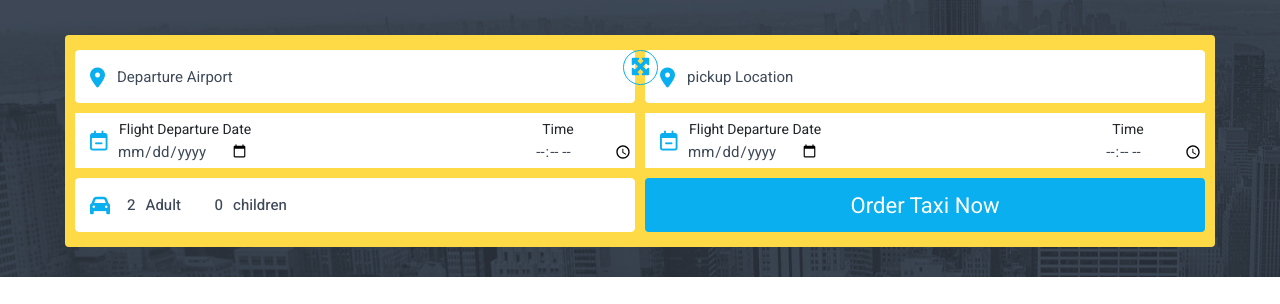
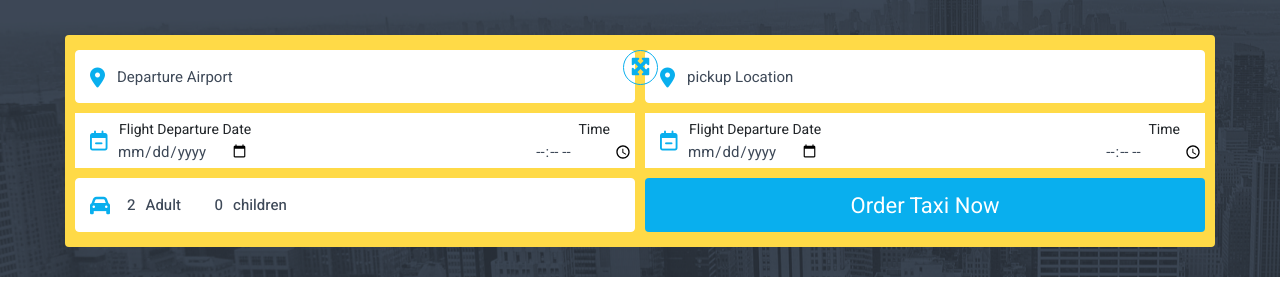
Before and after one commit to sheharyarkhalid/online-taxi-booking, a plain HTML site: page index.html in a window 1280 px wide. Shown: the part 297-601 px from the top of the page. Drawn offline with nearby package versions, Linux system fonts and the light colour scheme.

Commit message:
Add files via upload

```diff
--- a/index.html
+++ b/index.html
@@ -126,7 +126,7 @@
                             .depature_time_box span{
                                 position: absolute;
                               top: 6px;
-                              left: 49px;
+                              right: 25px;
                               font-size: 14px;
                             }
 
```
